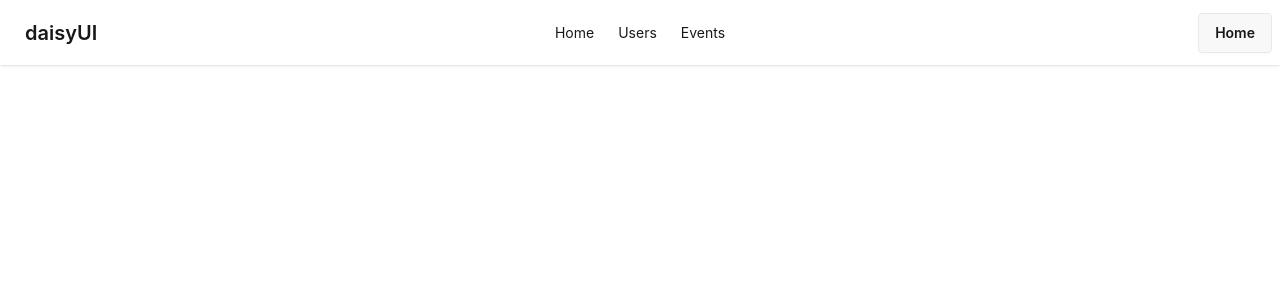
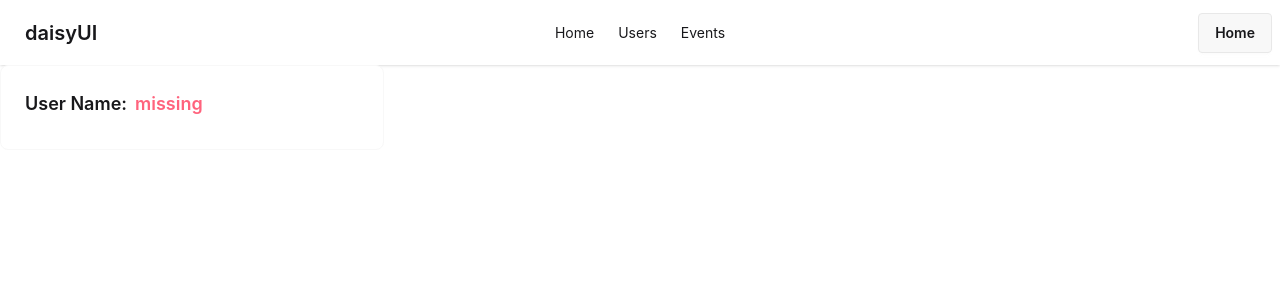
Before and after one commit to OlenaDonchenko/event-app, a React (Vite) app: page /users/1 in a window 1280 px wide. Shown: the top 300 px of the page. Built offline with nearby package versions, Linux system fonts and the light colour scheme; no server answers.

Commit message:
add: user page

```diff
--- a/src/App.jsx
+++ b/src/App.jsx
@@ -5,6 +5,7 @@ import { AuthProvider } from './context/AuthContext';
 import Nav from './components/Nav';
 import Home from './pages/Home';
 import Users from './pages/Users';
+import User from './pages/User';
 import Events from './pages/Events';
 
 function App() {
@@ -15,6 +16,7 @@ function App() {
         <Routes>
           <Route path="/" element={<Home />} />
           <Route path="/users" element={<Users />} />
+          <Route path="/users/:id" element={<User />} />
           <Route path="/events" element={<Events />} />
         </Routes>
       </BrowserRouter>
--- /dev/null
+++ b/src/pages/User.jsx
@@ -0,0 +1,35 @@
+import { useState, useEffect } from 'react';
+import { useParams } from 'react-router';
+
+const User = () => {
+  const { id } = useParams();
+
+  const [user, setUser] = useState(undefined);
+
+  useEffect(() => {
+    const fetchUsers = async () => {
+      const res = await fetch(`http://localhost:3001/api/users/${id}`);
+      const data = await res.json();
+      console.log(data);
+      setUser(data);
+    };
+    fetchUsers();
+  }, []);
+
+  return (
+    <div className="card card-border bg-base-100 w-96">
+      <div className="card-body">
+        {user?.name ? (
+          <h2 className="card-title">User Name: {user?.name} </h2>
+        ) : (
+          <h2 className="card-title">
+            User Name: <span className="text-error">missing</span>
+          </h2>
+        )}
+        <p>{user?.email}</p>
+      </div>
+    </div>
+  );
+};
+
+export default User;
--- a/src/pages/Users.jsx
+++ b/src/pages/Users.jsx
@@ -1,5 +1,6 @@
+import { Link } from 'react-router';
+
 import { useState, useEffect, use } from 'react';
-import { Auth } from '../context/AuthContext';
 
 const Users = () => {
   const [users, setUsers] = useState([]);
@@ -18,10 +19,22 @@ const Users = () => {
     <div>
       {users?.map((user) => {
         return (
-          <div key={user.id}>
-            user Email: {user.email}
-            <br />
-            user name: {user?.name}
+          <div className="card card-border bg-base-100 w-96">
+            <div className="card-body">
+              {user.name ? (
+                <h2 className="card-title">User Name: {user?.name} </h2>
+              ) : (
+                <h2 className="card-title">
+                  User Name: <span className="text-error">missing</span>
+                </h2>
+              )}
+
+              <div className="card-actions justify-end">
+                <Link to={`/users/${user.id}`} className="btn btn-primary">
+                  Read More
+                </Link>
+              </div>
+            </div>
           </div>
         );
       })}
```
